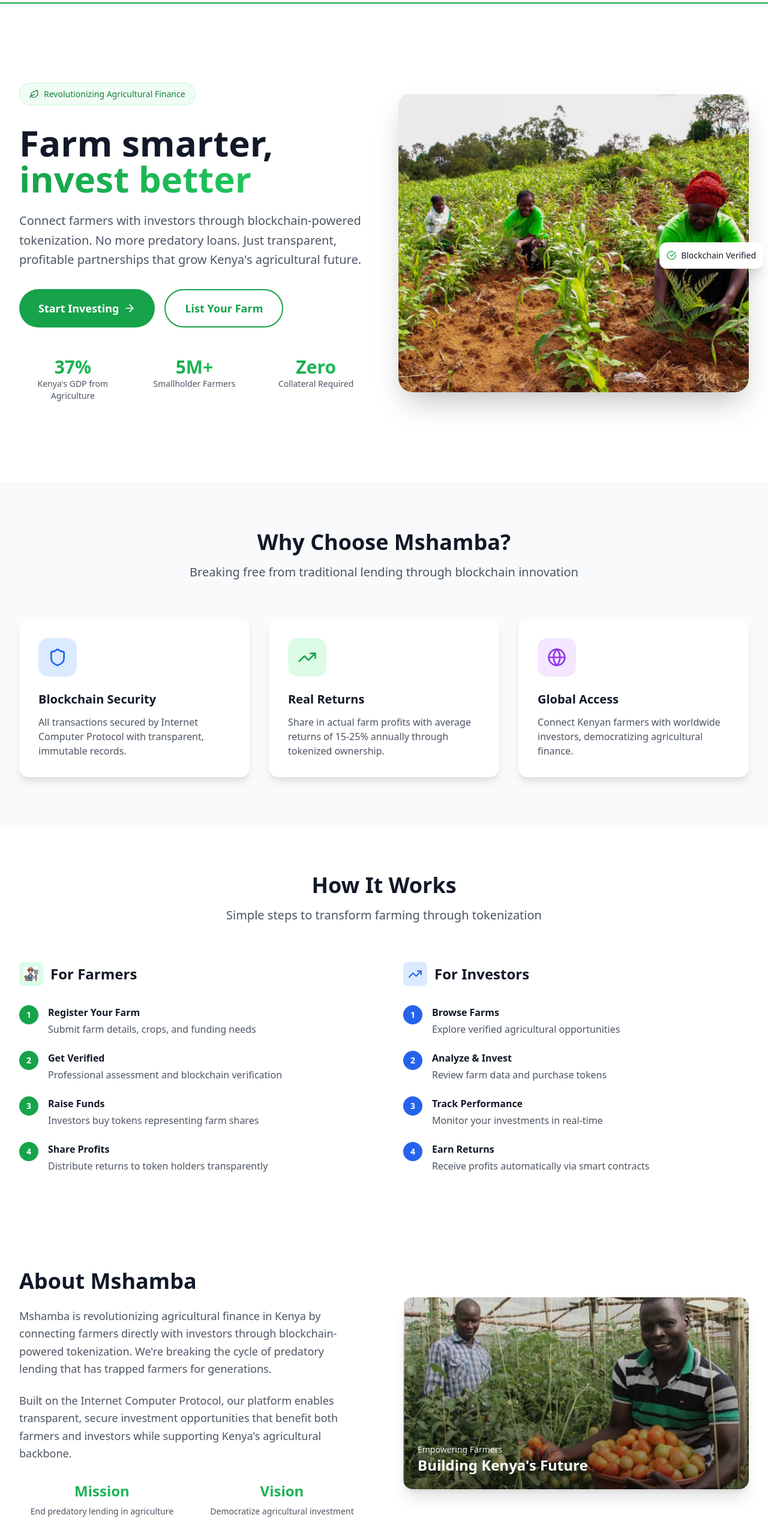
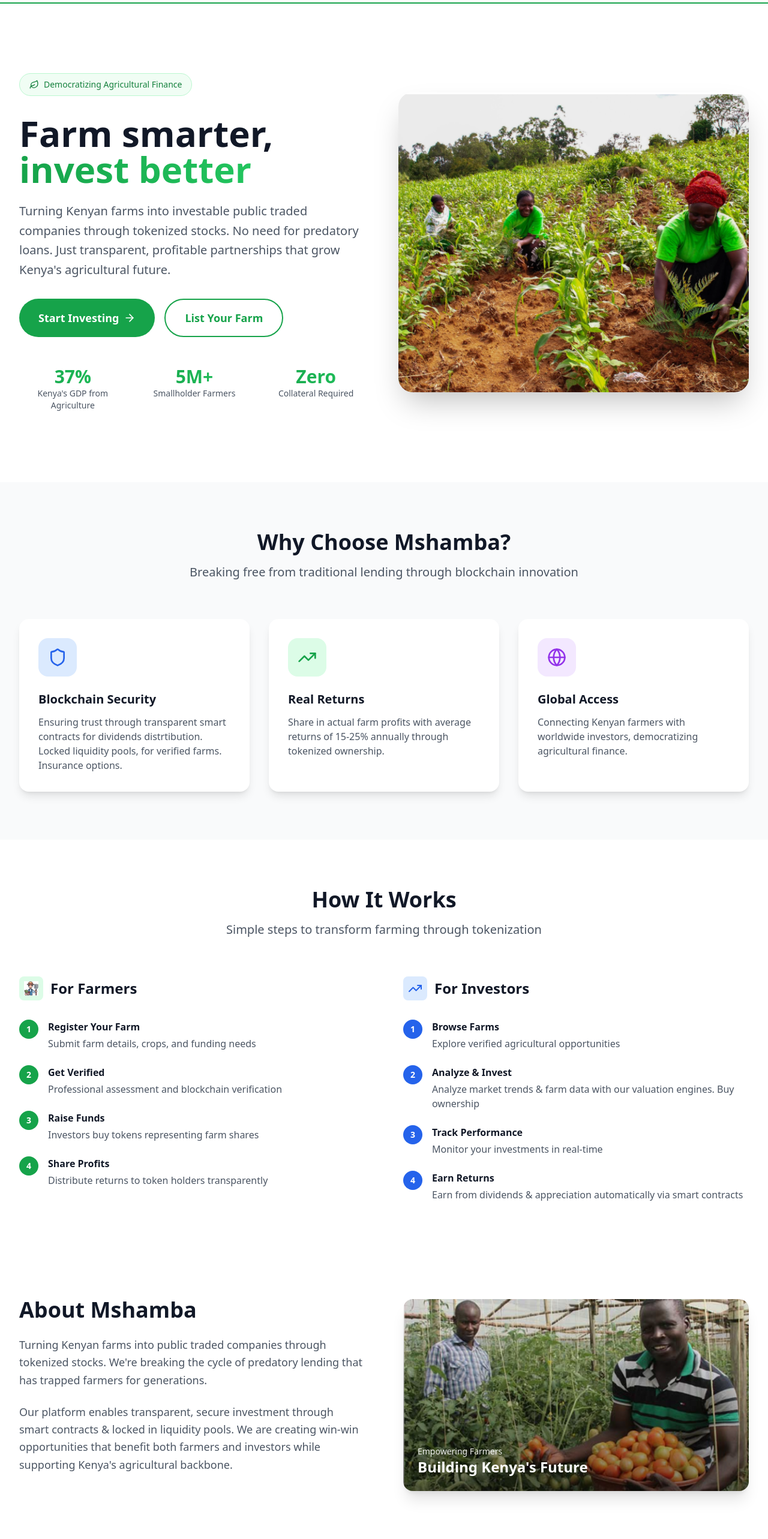
Before and after one commit to toonshi/mshamba, a React (Vite) app in the folder src/mshamba_frontend/: page / in a window 1280 px wide. Shown: the part 60-2626 px from the top of the page at 60% size. Built offline with nearby package versions, Linux system fonts and the light colour scheme.

Commit message:
feat(frontend): Update homepage content and title

```diff
--- a/src/mshamba_frontend/index.html
+++ b/src/mshamba_frontend/index.html
@@ -4,7 +4,7 @@
     <meta charset="UTF-8" />
     <link rel="icon" type="image/jpg" href="/images/Mshamba Logo.jpg" />
     <meta name="viewport" content="width=device-width, initial-scale=1.0" />
-    <title>M-Shamba - Agricultural Investment Platform</title>
+    <title>Mshamba: Democratizing Agricultural Financing</title>
   </head>
   <body>
     <div id="root"></div>
--- a/src/mshamba_frontend/src/pages/Home.jsx
+++ b/src/mshamba_frontend/src/pages/Home.jsx
@@ -161,7 +161,7 @@
                   : 'bg-green-50 text-green-700 border border-green-200'
               }`}>
                 <Leaf className="h-4 w-4 mr-2" />
-                Revolutionizing Agricultural Finance
+                Democratizing Agricultural Finance
               </div>
 
               <h1 className={`text-5xl lg:text-6xl font-bold mb-6 leading-tight ${
@@ -176,8 +176,8 @@
               <p className={`text-xl mb-8 leading-relaxed ${
                 isDarkMode ? 'text-gray-300' : 'text-gray-600'
               }`}>
-                Connect farmers with investors through blockchain-powered tokenization.
-                No more predatory loans. Just transparent, profitable partnerships that grow Kenya's agricultural future.
+                Turning Kenyan farms into investable public traded companies through tokenized stocks.
+                No need for predatory loans. Just transparent, profitable partnerships that grow Kenya's agricultural future.
               </p>
 
               {/* CTA Buttons */}
@@ -239,17 +239,7 @@
                   className="w-full h-96 lg:h-[500px] object-cover rounded-3xl shadow-2xl"
                 />
 
-                {/* Floating Card */}
-                <div className={`absolute top-1/2 -right-6 p-3 rounded-xl shadow-xl ${
-                  isDarkMode ? 'bg-green-900 border border-green-700' : 'bg-white'
-                }`}>
-                  <div className="flex items-center space-x-2">
-                    <CheckCircle className="h-4 w-4 text-green-600" />
-                    <span className={`text-sm font-medium ${isDarkMode ? 'text-white' : 'text-gray-900'}`}>
-                      Blockchain Verified
-                    </span>
-                  </div>
-                </div>
+
               </div>
             </div>
           </div>
@@ -273,7 +263,7 @@
               {
                 icon: Shield,
                 title: "Blockchain Security",
-                description: "All transactions secured by Internet Computer Protocol with transparent, immutable records.",
+                description: "Ensuring trust through transparent smart contracts for dividends distrtibution. Locked liquidity pools, for verified farms. Insurance options.",
                 color: "blue"
               },
               {
@@ -285,7 +275,7 @@
               {
                 icon: Globe,
                 title: "Global Access",
-                description: "Connect Kenyan farmers with worldwide investors, democratizing agricultural finance.",
+                description: "Connecting Kenyan farmers with worldwide investors, democratizing agricultural finance.",
                 color: "purple"
               }
             ].map((feature, index) => (
@@ -374,9 +364,9 @@
               <div className="space-y-6">
                 {[
                   { step: 1, title: "Browse Farms", desc: "Explore verified agricultural opportunities" },
-                  { step: 2, title: "Analyze & Invest", desc: "Review farm data and purchase tokens" },
+                  { step: 2, title: "Analyze & Invest", desc: "Analyze market trends & farm data with our valuation engines. Buy ownership" },
                   { step: 3, title: "Track Performance", desc: "Monitor your investments in real-time" },
-                  { step: 4, title: "Earn Returns", desc: "Receive profits automatically via smart contracts" }
+                  { step: 4, title: "Earn Returns", desc: "Earn from dividends & appreciation automatically via smart contracts" }
                 ].map(({ step, title, desc }) => (
                   <div key={step} className="flex items-start space-x-4">
                     <div className="bg-blue-600 text-white w-8 h-8 rounded-full flex items-center justify-center text-sm font-bold flex-shrink-0">
@@ -407,33 +397,15 @@
                 About Mshamba
               </h2>
               <p className={`text-lg mb-6 leading-relaxed ${isDarkMode ? 'text-gray-300' : 'text-gray-600'}`}>
-                Mshamba is revolutionizing agricultural finance in Kenya by connecting farmers directly with investors
-                through blockchain-powered tokenization. We're breaking the cycle of predatory lending that has trapped
+                Turning Kenyan farms into public traded companies through tokenized stocks. We're breaking the cycle of predatory lending that has trapped
                 farmers for generations.
               </p>
               <p className={`text-lg mb-8 leading-relaxed ${isDarkMode ? 'text-gray-300' : 'text-gray-600'}`}>
-                Built on the Internet Computer Protocol, our platform enables transparent, secure investment
+                Our platform enables transparent, secure investment through smart contracts & locked in liquidity pools. We are creating win-win
                 opportunities that benefit both farmers and investors while supporting Kenya's agricultural backbone.
               </p>
 
-              <div className="grid grid-cols-2 gap-6">
-                <div className="text-center">
-                  <div className="text-2xl font-bold bg-gradient-to-r from-green-600 to-green-500 bg-clip-text text-transparent mb-2">
-                    Mission
-                  </div>
-                  <p className={`text-sm ${isDarkMode ? 'text-gray-400' : 'text-gray-600'}`}>
-                    End predatory lending in agriculture
-                  </p>
-                </div>
-                <div className="text-center">
-                  <div className="text-2xl font-bold bg-gradient-to-r from-green-600 to-green-500 bg-clip-text text-transparent mb-2">
-                    Vision
-                  </div>
-                  <p className={`text-sm ${isDarkMode ? 'text-gray-400' : 'text-gray-600'}`}>
-                    Democratize agricultural investment
-                  </p>
-                </div>
-              </div>
+
             </div>
 
             <div className="relative">
@@ -459,7 +431,7 @@
             Ready to Transform Agriculture?
           </h2>
           <p className={`text-xl mb-10 ${isDarkMode ? 'text-gray-300' : 'text-gray-600'}`}>
-            Join thousands of farmers and investors building Kenya's agricultural future through blockchain innovation.
+            Building Kenya's agricultural future through blockchain innovation.
           </p>
 
           <div className="flex flex-col sm:flex-row gap-4 justify-center mb-8">
```
